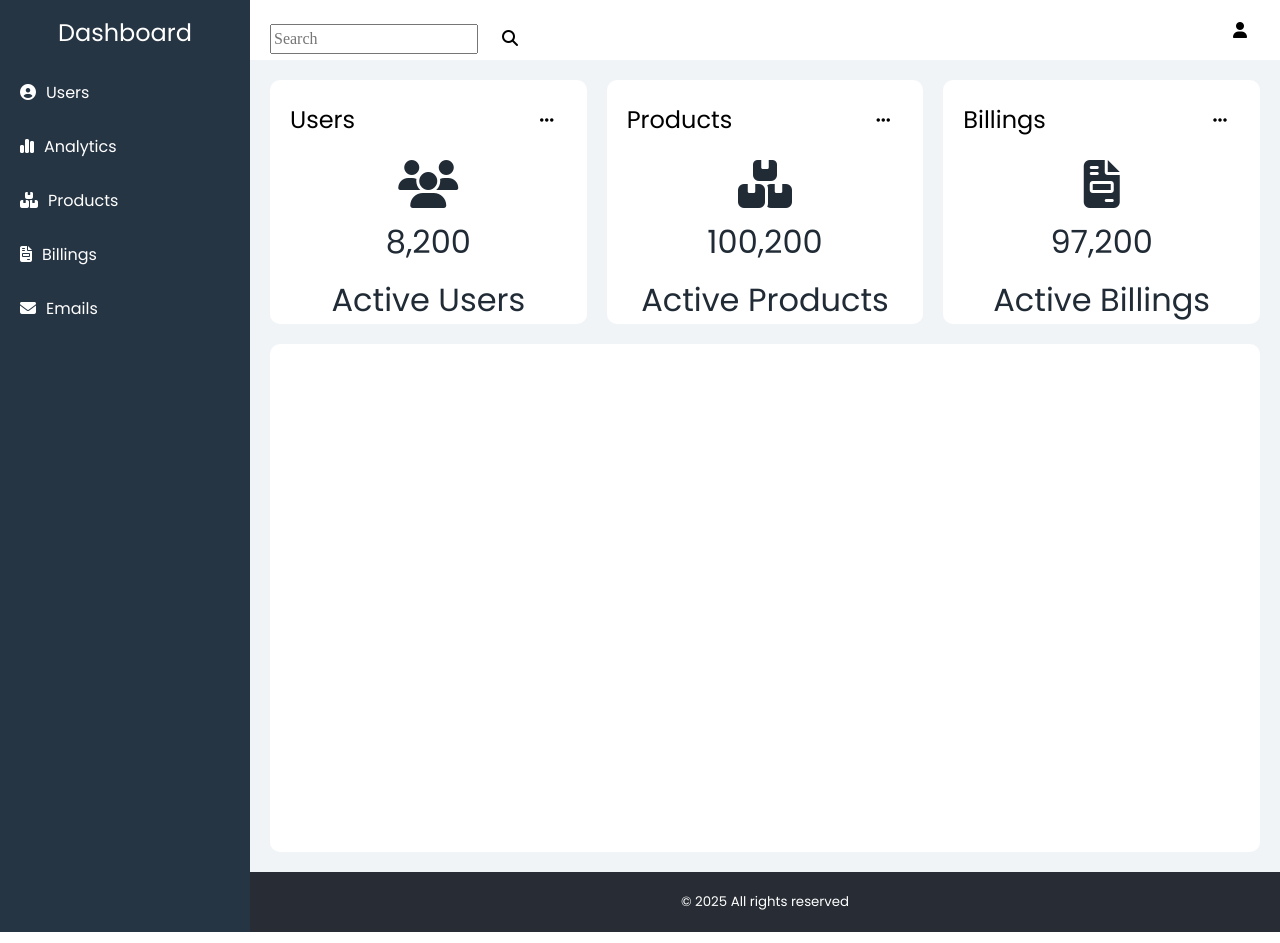
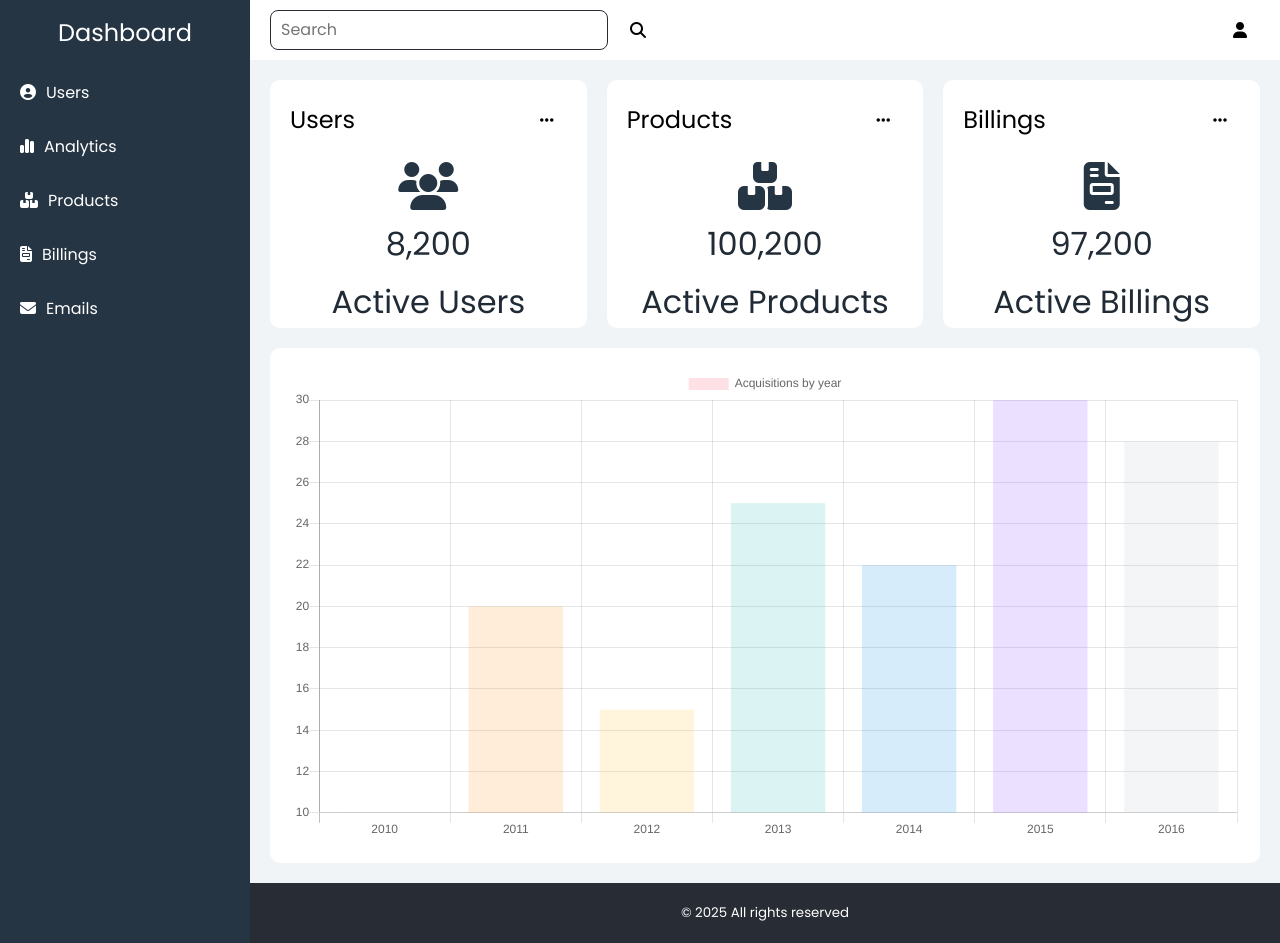
Before and after one commit to julio-ryt/responsive-dashboard-training, a plain HTML site: page index.html in a window 1280 px wide. Drawn offline with nearby package versions, Linux system fonts and the light colour scheme.

Commit message:
feat: add chart js and styles

```diff
--- a/css/styles.css
+++ b/css/styles.css
@@ -112,6 +112,10 @@ body {
   border-radius: 10px;
 }
 
+.card .card-body .fa-solid {
+  color: #263544;
+}
+
 .card .card-header {
   display: flex;
   justify-content: space-between;
@@ -128,25 +132,39 @@ body {
   grid-row: 3 / 4;
 }
 
+.search {
+  display: flex;
+  gap: 10px;
+}
+
+.search input {
+  border: 1px solid #282c34;
+  border-radius: 8px;
+  padding: 0 10px;
+}
+
+.chart-wrapper {
+  display: flex;
+  justify-content: center;
+  align-items: center;
+}
+
 .user button,
 .search button,
 .card button {
-    background-color: #fff;
-    border: none;
-    padding: 20px;
-    width: 40px;
-    height: 40px;
-}
-
-.user button,
-.card button {
+  background-color: #fff;
+  border: none;
+  padding: 20px;
+  width: 40px;
   display: flex;
+  height: 40px;
   border-radius: 20px;
   align-items: center;
   justify-content: center;
 }
 
 .user button:hover,
+.search button:hover,
 .card button:hover {
   cursor: pointer;
   background-color: #f1f4f6;
@@ -157,7 +175,8 @@ h2,
 h4,
 a,
 p,
-small {
+small,
+.search input {
   font-family: "Poppins", sans-serif;
   font-weight: 400;
   font-style: normal;
@@ -255,4 +274,9 @@ nav li a {
   .card:last-child {
     grid-area: initial;
   }
+
+  .card .card-body h2,
+  .card .card-body h4 {
+    font-size: 1em;
+  }
 }
--- a/index.html
+++ b/index.html
@@ -33,11 +33,15 @@
       href="https://fonts.googleapis.com/css2?family=Poppins&display=swap"
       rel="stylesheet"
     />
-    <link rel="stylesheet" href="css/styles.css" />
+    <link rel="stylesheet" href="./css/styles.css" />
 
     <script
       src="https://kit.fontawesome.com/8df9994193.js"
       crossorigin="anonymous"
+    ></script>
+    <script
+      src="https://cdnjs.cloudflare.com/ajax/libs/Chart.js/2.9.4/Chart.js"
+      defer
     ></script>
   </head>
 
@@ -86,7 +90,7 @@
       </nav>
     </aside>
     <main class="main">
-      <div class="card">
+      <article class="card">
         <div class="card-header">
           <h2>Users</h2>
           <button><i class="fa-solid fa-ellipsis-h"></i></button>
@@ -96,8 +100,8 @@
           <h4>8,200</h4>
           <p>Active Users</p>
         </div>
-      </div>
-      <div class="card">
+      </article>
+      <article class="card">
         <div class="card-header">
           <h2>Products</h2>
           <button><i class="fa-solid fa-ellipsis-h"></i></button>
@@ -107,8 +111,8 @@
           <h4>100,200</h4>
           <p>Active Products</p>
         </div>
-      </div>
-      <div class="card">
+      </article>
+      <article class="card">
         <div class="card-header">
           <h2>Billings</h2>
           <button><i class="fa-solid fa-ellipsis-h"></i></button>
@@ -118,11 +122,14 @@
           <h4>97,200</h4>
           <p>Active Billings</p>
         </div>
-      </div>
-      <div class="card"></div>
+      </article>
+      <article class="card chart-wrapper">
+        <canvas id="acquisitions"></canvas>
+      </article>
     </main>
     <footer class="footer">
       <small>&copy; 2025 All rights reserved</small>
     </footer>
+    <script src="./js/chart.js" defer></script>
   </body>
 </html>
--- /dev/null
+++ b/js/chart.js
@@ -0,0 +1,33 @@
+(async function () {
+  const data = [
+    { year: 2010, count: 10 },
+    { year: 2011, count: 20 },
+    { year: 2012, count: 15 },
+    { year: 2013, count: 25 },
+    { year: 2014, count: 22 },
+    { year: 2015, count: 30 },
+    { year: 2016, count: 28 },
+  ];
+
+  new Chart(document.getElementById("acquisitions"), {
+    type: "bar",
+    data: {
+      labels: data.map((row) => row.year),
+      datasets: [
+        {
+          label: "Acquisitions by year",
+          data: data.map((row) => row.count),
+          backgroundColor: [
+            "rgba(255, 99, 132, 0.2)",
+            "rgba(255, 159, 64, 0.2)",
+            "rgba(255, 205, 86, 0.2)",
+            "rgba(75, 192, 192, 0.2)",
+            "rgba(54, 162, 235, 0.2)",
+            "rgba(153, 102, 255, 0.2)",
+            "rgba(201, 203, 207, 0.2)",
+          ],
+        },
+      ],
+    },
+  });
+})();
```
